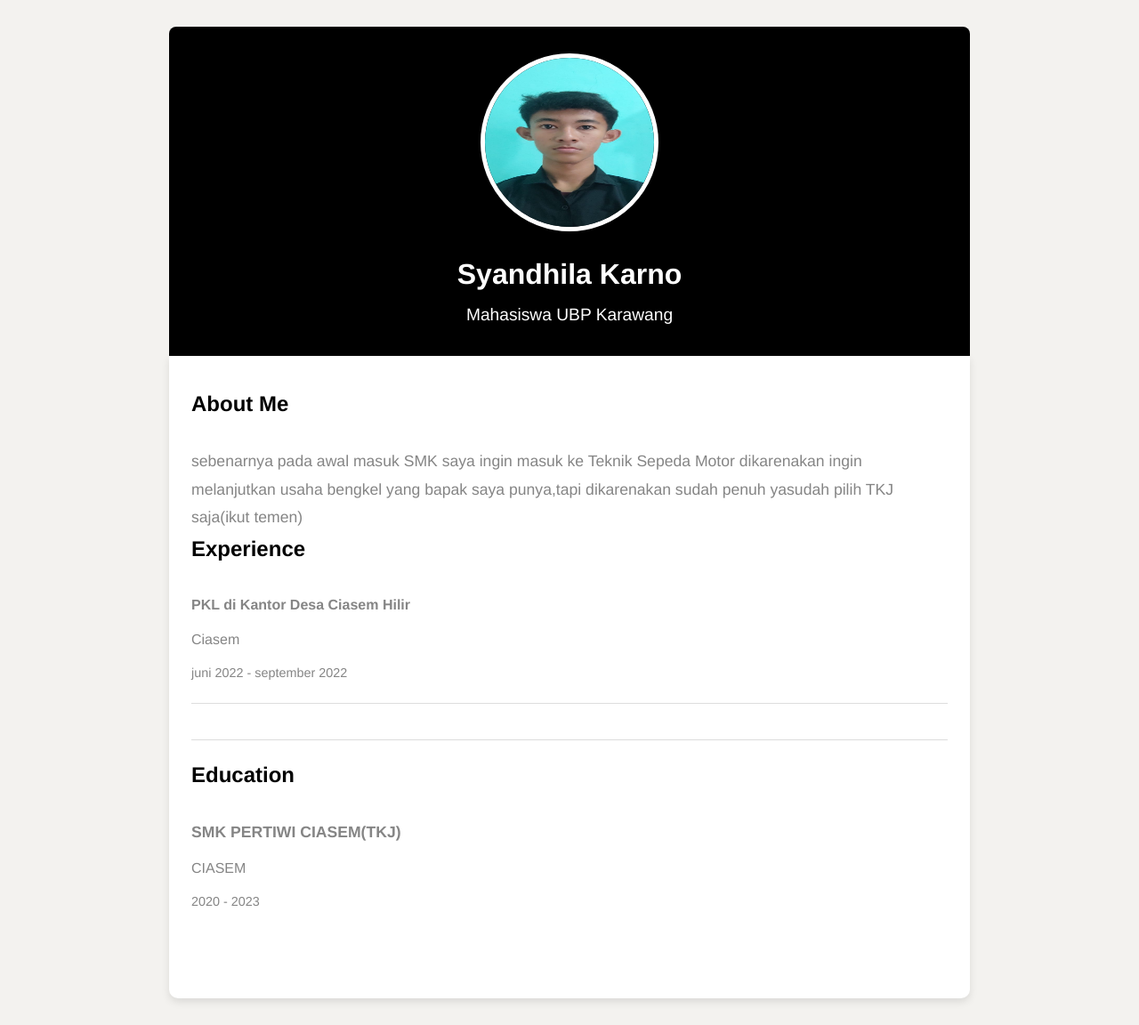
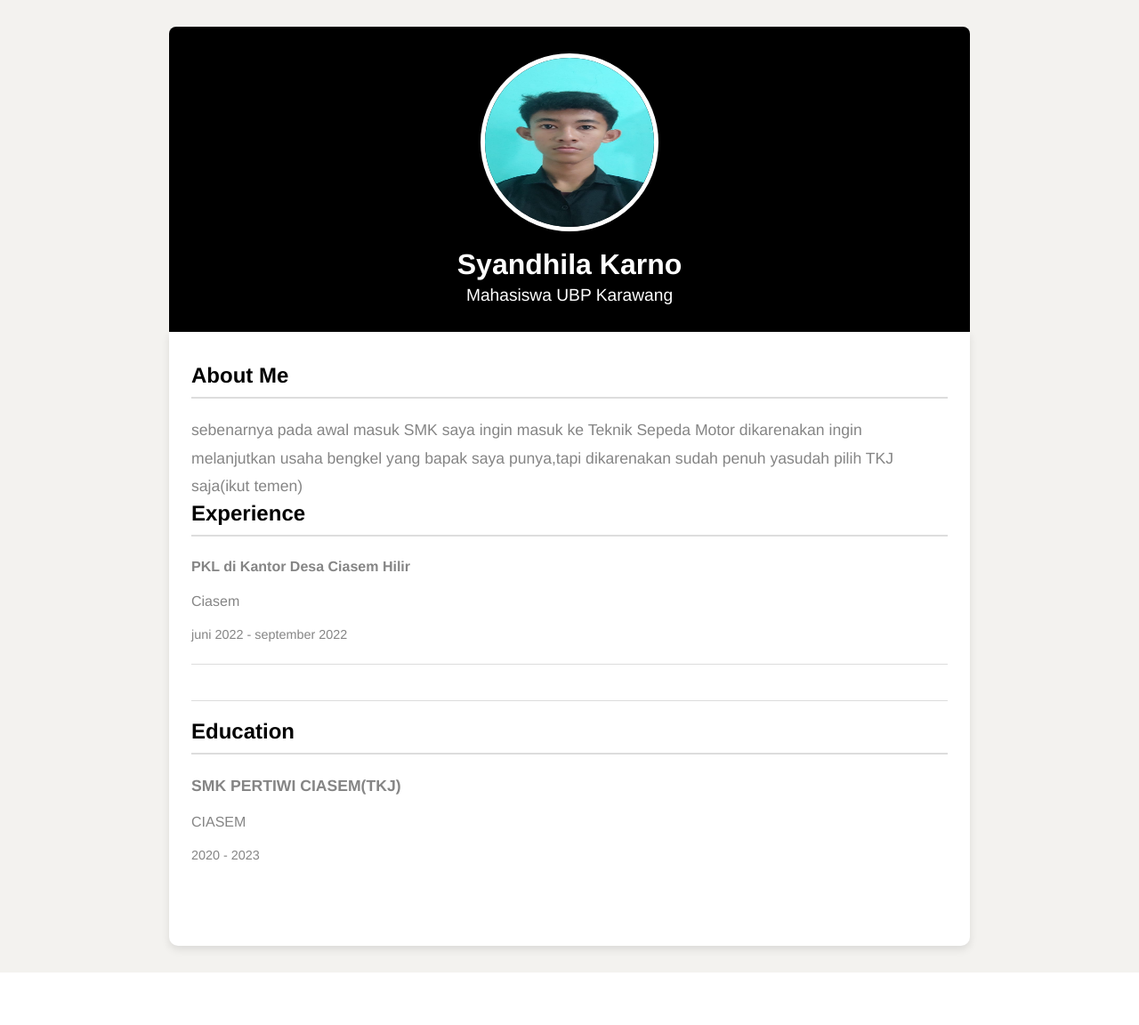
Before and after one commit to syandhilakarno/syandhilakarno.github.io, a PHP site: page / in a window 1280 px wide. Shown: the whole page at 89% size. After the commit the page ends 1093 px from the top, so only its background shows below. Run offline with PHP 8.4, Linux system fonts and the light colour scheme.

Commit message:
Update 11.css

```diff
--- a/cv online/11.css
+++ b/cv online/11.css
@@ -9,7 +9,7 @@
     font-family: "Helvetica", "Arial", sans-serif;
     background-color: #f3f2ef;
     color: #000000;
-    line-height: 1.6;
+
     padding: 30px;
     max-width: 960px;
     margin: 0 auto;
@@ -50,7 +50,7 @@
     font-size: 1.5em;
     color: #000000;
     margin-bottom: 20px;
-
+    border-bottom: 2px solid #ddd;
     padding-bottom: 10px;
   }
 
```
